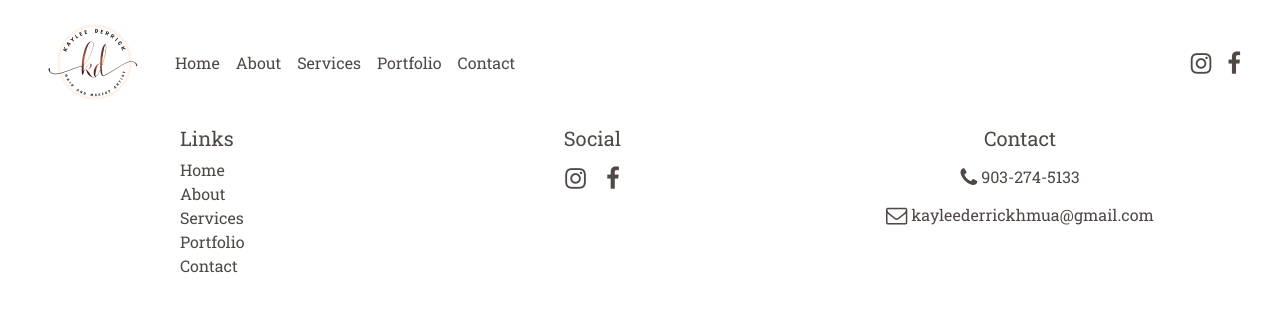
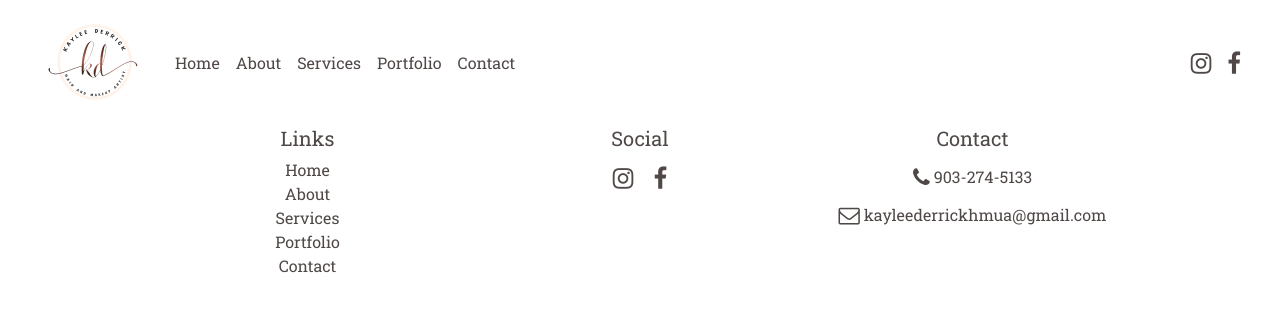
Before and after one commit to logancderrick/hairandmakeupsite, a website: page index.html in a window 1280 px wide. Drawn offline with nearby package versions, Linux system fonts and the light colour scheme.

```diff
--- a/index.html
+++ b/index.html
@@ -86,7 +86,7 @@
     <footer class="site-footer">
       <div class="container">
         <div class="row">
-          <div class="col-4 col-sm-2 offset-1">
+          <div class="col-md col-lg-5 text-center">
             <h5>Links</h5>
             <ul class="list-unstyled">
               <li><a class="footerCustom" href="#">Home</a></li>
@@ -100,7 +100,7 @@
               <li><a class="footerCustom" href="/contact.html">Contact</a></li>
             </ul>
           </div>
-          <div class="col-6 col-sm-5 text-center">
+          <div class="col-md col-lg-2 text-center">
             <h5>Social</h5>
             <a href="http://instagram.com/"
               ><i class="fa fa-instagram faCustom"></i
@@ -109,7 +109,7 @@
               ><i class="fa fa-facebook faCustom"></i
             ></a>
           </div>
-          <div class="col-sm-4 text-center">
+          <div class="col-md-12 col-lg-5 text-center">
             <h5>Contact</h5>
             <a
               role="button"
```
